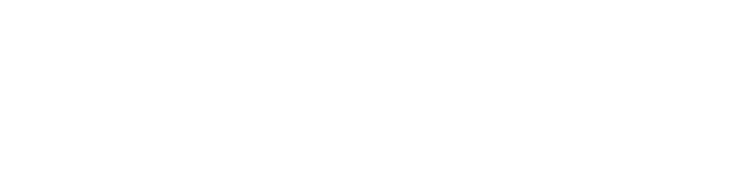
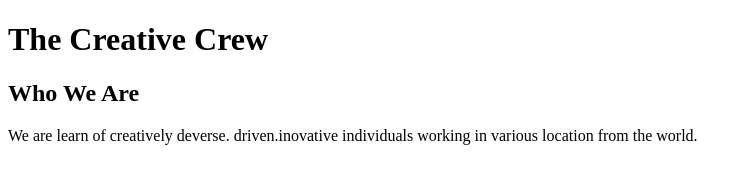
Before and after one commit to Chumki111/team-page-challenge, a plain HTML site: page index.html in a window 1280 px wide. Shown: the whole page, without its empty margins (0-748 px from the left). Drawn offline with Linux system fonts and the light colour scheme.

Commit message:
added second commit

```diff
--- a/index.html
+++ b/index.html
@@ -6,6 +6,12 @@
     <title>Team Page Challenge</title>
 </head>
 <body>
-
+    <header>
+        <div><h1>The Creative Crew</h1></div>
+        <div>
+            <h2>Who We Are</h2>
+            <p>We are learn of creatively deverse. driven.inovative individuals working in various location from the world.</p>
+        </div>
+    </header>
 </body>
 </html>
--- /dev/null
+++ b/style.css
@@ -0,0 +1,4 @@
+*{
+    margin: 0;
+    padding: 0;
+}
```
